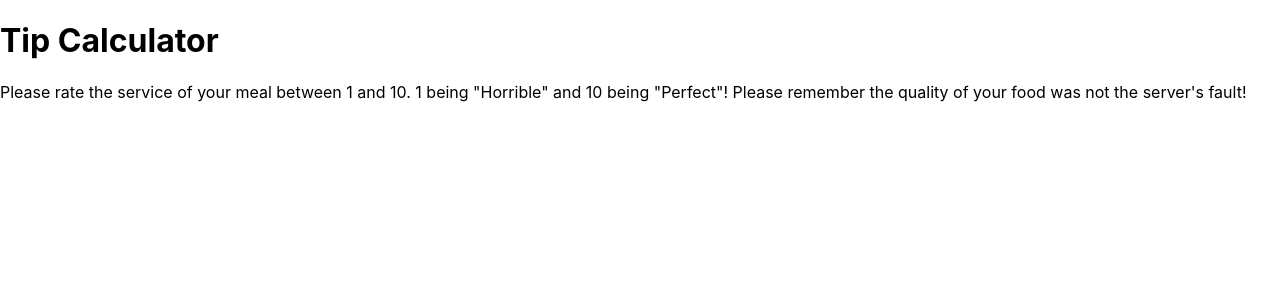
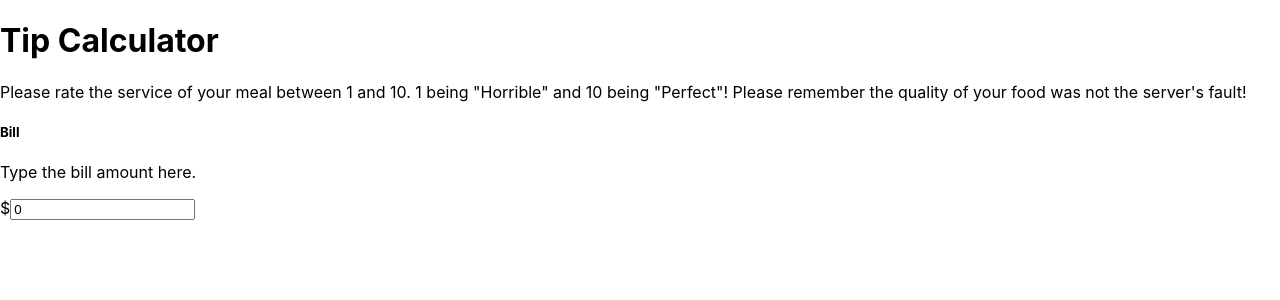
Before and after one commit to RossaMania/tip-calculator-react, a React (Create React App) app: page / in a window 1280 px wide. Shown: the top 300 px of the page. Built offline with nearby package versions, Linux system fonts and the light colour scheme.

Commit message:
Added BillAmount component with props.

```diff
--- /dev/null
+++ b/src/components/BillAmount.js
@@ -0,0 +1,16 @@
+import React from "react";
+
+const BillAmount = (props) => {
+  return (
+    <div>
+      <div>
+        <h5>Bill</h5>
+        <p>Type the bill amount here.</p>
+        <label htmlFor="bill">$</label>
+        <input type="text" id="bill" name="bill" value={props.bill} onChange={props.handleBillChange} />
+      </div>
+    </div>
+  );
+};
+
+export default BillAmount;
--- a/src/components/TipCalculator.js
+++ b/src/components/TipCalculator.js
@@ -1,5 +1,6 @@
 import React, { useState } from 'react';
 import Header from './Header';
+import BillAmount from './BillAmount';
 
 const TipCalculator = () => {
   const [bill, setBill] = useState(0);
@@ -43,6 +44,7 @@ const TipCalculator = () => {
   return (
     <div>
       <Header />
+      <BillAmount bill={bill} handleBillChange={handleBillChange}/>
     </div>
   );
 
```
